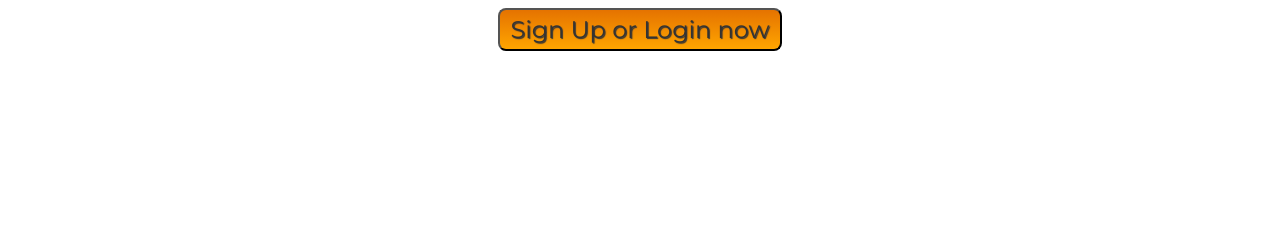
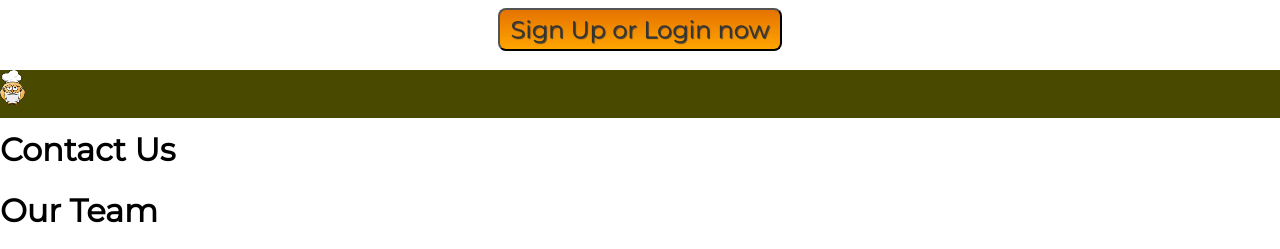
Before and after one commit to tom-soc14/WiseWalletKitchen, a React (Create React App) app in the folder wwapp/: page / in a window 1280 px wide. Shown: the part 943-1192 px from the top of the page. Before the commit the page ends 1013 px from the top, so only its background shows below. Built offline with nearby package versions, Linux system fonts and the light colour scheme; no server answers; the database is empty.

Commit message:
footer updates to CSS

```diff
--- a/wwapp/src/components/App/App.css
+++ b/wwapp/src/components/App/App.css
@@ -174,7 +174,7 @@ var(--offBlack)
 
 footer {
   /* Set the image as the footer of the entire screen */
-  position: fixed;
+
   bottom: 0;
   left: 0;
   width: 100%;
--- a/wwapp/src/components/App/App.js
+++ b/wwapp/src/components/App/App.js
@@ -9,7 +9,7 @@ import Wallet from "../Wallet/Wallet.js";
 import NavBar from "../NavBar/NavBar.js";
 import About from "../About/About.js";
 import Logout from "../Login/Logout.js";
-// import Footer from "../Footer/Footer.js";
+import Footer from "../Footer/Footer.js";
 import { createClient } from "@supabase/supabase-js";
 
 // import { weeklyPlanRecipes } from "../Kitchen/KitchenChildren/WeeklyPlan.js";
@@ -137,6 +137,7 @@ export default function App() {
           }
         />
       </Routes>
+      <Footer/>
     </div>
   );
 }
--- a/wwapp/src/components/Footer/Footer.js
+++ b/wwapp/src/components/Footer/Footer.js
@@ -1,27 +1,81 @@
-import owlLogo from "./owl-tiny.png"
+import owlLogo from "./owl-tiny.png";
 
 function Footer() {
-    return(
-        <div className="footer-container">
-            <footer>
+  return (
+    <div className="footer-container">
+      <footer>
+        <div className="footer-content">
+          <div className="owl-image">
+            <img className="owl-logo" src={owlLogo} alt="logo" />
+          </div>
+          <div className="footer-links">
+            <h1>Contact Us</h1>
+            <h1>Our Team</h1>
+          </div>
+ <div className="social-media-buttons">
+    <img src="" alt="pinterest button"/>
 
-            <div className = "inside-footer-container">
+    <img src="" alt="twitter button" />
+    <img src="" alt="youtube button"/>
+ </div>
 
-            {/* <p>Smart Eating and Savings</p> */}
-            <img className="owl-logo" src={owlLogo} alt="logo" />
-
-            <div className="github-links-container">Created by:
-            <a className = "github-profile" href="https://github.com/Ksmi23" target="_blank" rel="noreferrer">Katie</a>
-            <a className = "github-profile" href="https://github.com/wbrowning01" target="_blank" rel="noreferrer">Will</a>
-            <a className = "github-profile" href="https://github.com/Jason5D" target="_blank" rel="noreferrer">Jason</a>
-            <a className = "github-profile" href="https://github.com/tom-soc14" target="_blank" rel="noreferrer">Tom</a>
-            <a className = "github-profile" href="https://github.com/Ice-and-Rock" target="_blank" rel="noreferrer">Nick</a>
-            <a className = "github-profile" href="https://github.com/bianca-g-b" target="_blank" rel="noreferrer">Bianca</a>
-            </div>
-            </div>
+        </div>
       </footer>
-        </div>
-    )
+    </div>
+  );
 }
 
 export default Footer;
+
+
+/* <div className="github-links-container">
+            Created by:
+            <a
+              className="github-profile"
+              href="https://github.com/Ksmi23"
+              target="_blank"
+              rel="noreferrer"
+            >
+              Katie
+            </a>
+            <a
+              className="github-profile"
+              href="https://github.com/wbrowning01"
+              target="_blank"
+              rel="noreferrer"
+            >
+              Will
+            </a>
+            <a
+              className="github-profile"
+              href="https://github.com/Jason5D"
+              target="_blank"
+              rel="noreferrer"
+            >
+              Jason
+            </a>
+            <a
+              className="github-profile"
+              href="https://github.com/tom-soc14"
+              target="_blank"
+              rel="noreferrer"
+            >
+              Tom
+            </a>
+            <a
+              className="github-profile"
+              href="https://github.com/Ice-and-Rock"
+              target="_blank"
+              rel="noreferrer"
+            >
+              Nick
+            </a>
+            <a
+              className="github-profile"
+              href="https://github.com/bianca-g-b"
+              target="_blank"
+              rel="noreferrer"
+            >
+              Bianca
+            </a>
+          </div> */
```
